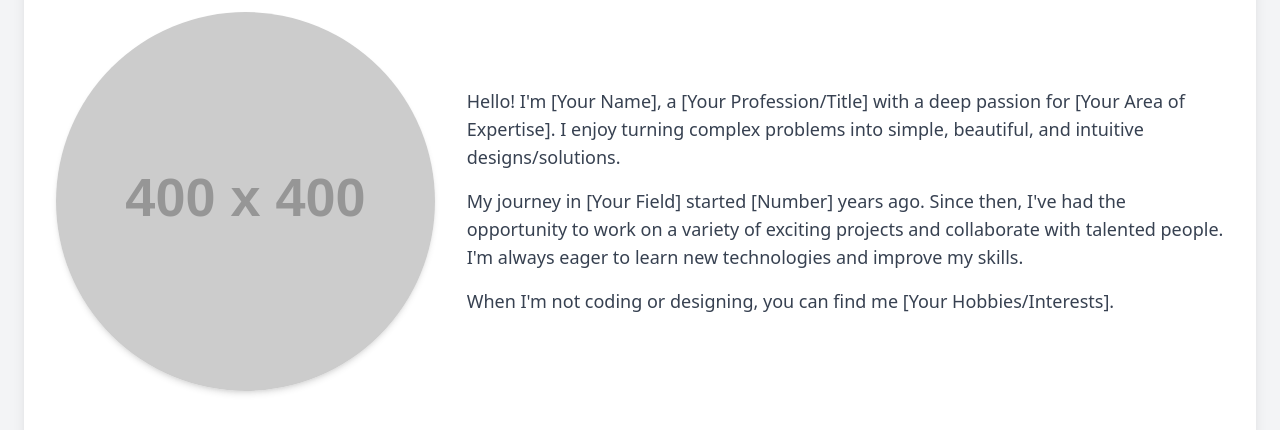
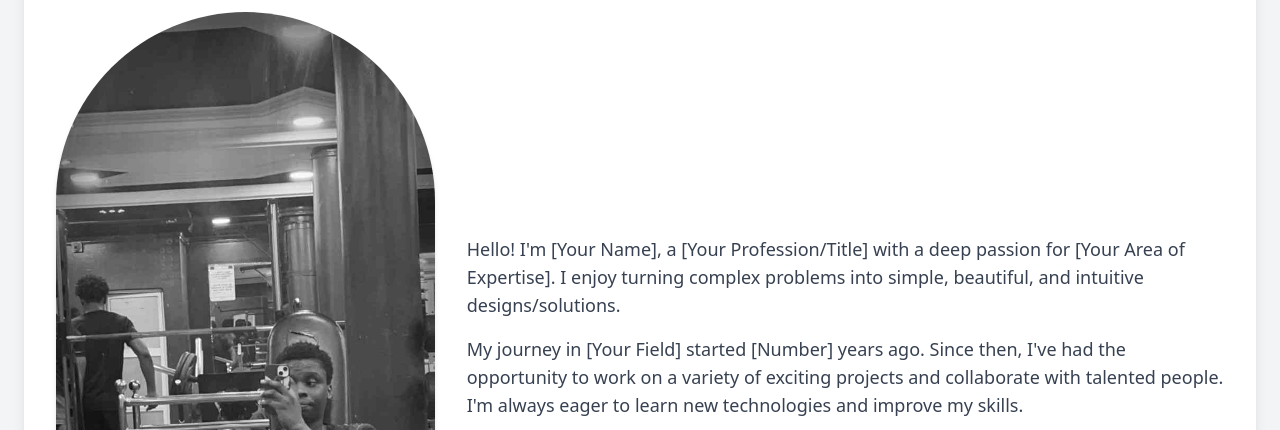
Before and after one commit to workwithfrancis/myPortfolio, a plain HTML site: page about.html in a window 1280 px wide. Shown: the part 220-650 px from the top of the page. Drawn offline with nearby package versions, Linux system fonts and the light colour scheme; placeholder pictures from the web are drawn by us; files whose address does not match are found by name.

Commit message:
Image Upload

```diff
--- a/about.html
+++ b/about.html
@@ -38,7 +38,7 @@
 
             <div class="md:flex md:space-x-8 items-center">
                 <div class="md:w-1/3 mb-6 md:mb-0">
-                    <img src="https://placehold.co/400x400/E2E8F0/A0AEC0?text=Your+Photo" alt="Your Name" class="rounded-full mx-auto shadow-md w-48 h-48 md:w-full md:h-auto object-cover">
+                    <img src="My images/About image.jpg" alt="Your Name" class="rounded-full mx-auto shadow-md w-48 h-48 md:w-full md:h-auto object-cover">
                 </div>
                 <div class="md:w-2/3">
                     <p class="text-lg text-gray-700 mb-4">
```
Also changed, not shown: My images/About image.jpg (added).
